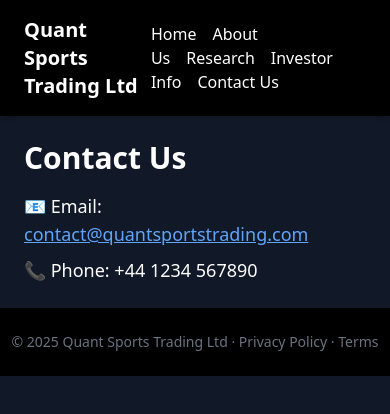
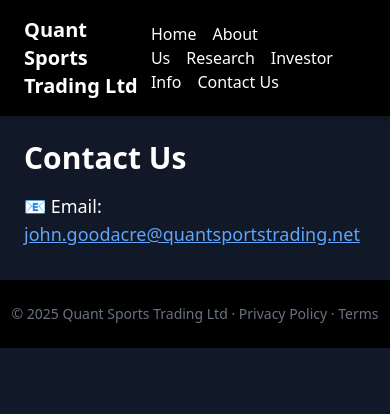
Before and after one commit to KevinMcLeanWAC/QST-website, a React (Vite) app: page /contact in a window 390 px wide. Shown: the top 414 px of the page. Built offline with nearby package versions, Linux system fonts and the light colour scheme.

Commit message:
Update contact page: new email, removed phone number

```diff
--- a/src/ContactPage.jsx
+++ b/src/ContactPage.jsx
@@ -4,8 +4,7 @@ export default function ContactPage() {
   return (
     <>
       <h1 className="text-3xl font-bold mb-4">Contact Us</h1>
-      <p className="text-lg mb-2">📧 Email: <a href="mailto:contact@quantsportstrading.com" className="text-blue-400 underline">contact@quantsportstrading.com</a></p>
-      <p className="text-lg">📞 Phone: +44 1234 567890</p>
-    </>
+      <p className="text-lg mb-2">📧 Email: <a href="john.goodacre@quantsportstrading.net" className="text-blue-400 underline">john.goodacre@quantsportstrading.net</a></p>
+          </>
   );
 }
```
Also changed, not shown: 1 other file (tests, documents, lock files or other folders).
